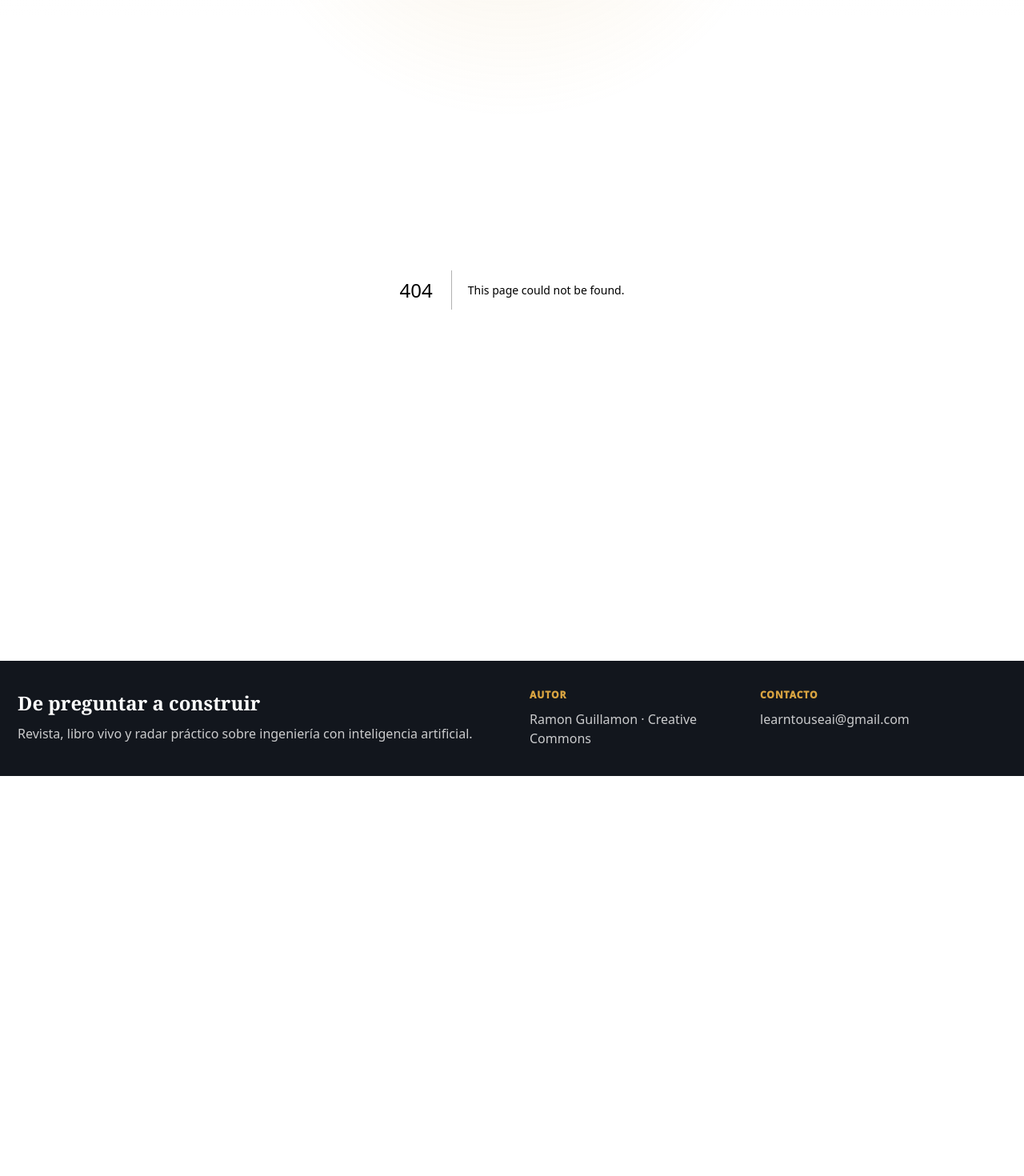
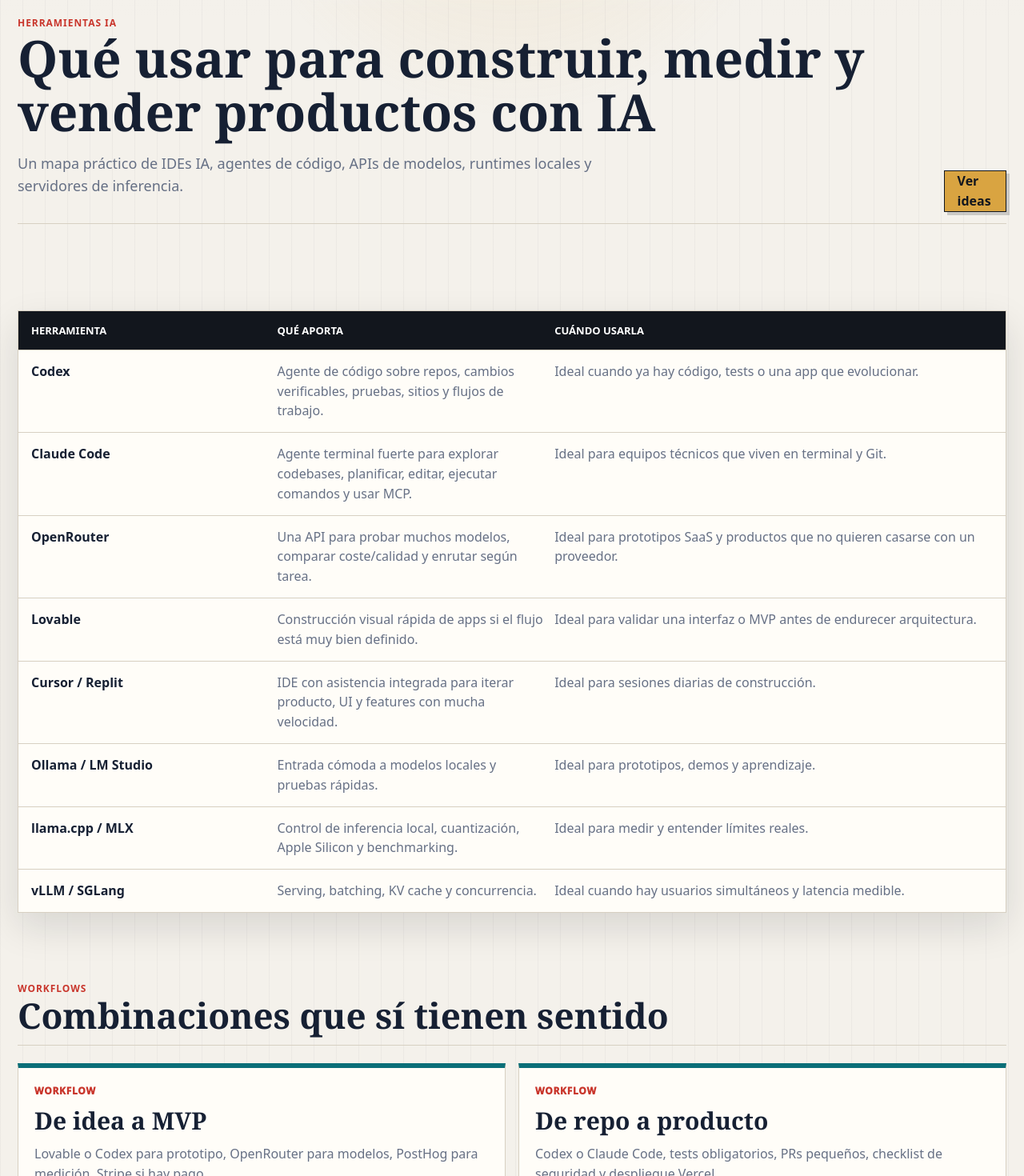
Before and after one commit to raym33/ingenieria-practica-practica-con-inteligencia-artificial, a Next.js app in the folder site/: page /herramientas-ia in a window 1280 px wide. Before the commit this address had no page. Shown: the part 201-1671 px from the top of the page at 80% size. Before the commit the page ends 1171 px from the top, so only its background shows below. Built offline with nearby package versions, Linux system fonts and the light colour scheme.

Commit message:
Add buying guides and AI tools sections

```diff
--- /dev/null
+++ b/site/app/herramientas-ia/page.jsx
@@ -0,0 +1,86 @@
+import Link from "next/link";
+
+export const metadata = {
+  title: "Herramientas IA | De preguntar a construir"
+};
+
+const tools = [
+  ["Codex", "Agente de código sobre repos, cambios verificables, pruebas, sitios y flujos de trabajo.", "Ideal cuando ya hay código, tests o una app que evolucionar."],
+  ["Claude Code", "Agente terminal fuerte para explorar codebases, planificar, editar, ejecutar comandos y usar MCP.", "Ideal para equipos técnicos que viven en terminal y Git."],
+  ["OpenRouter", "Una API para probar muchos modelos, comparar coste/calidad y enrutar según tarea.", "Ideal para prototipos SaaS y productos que no quieren casarse con un proveedor."],
+  ["Lovable", "Construcción visual rápida de apps si el flujo está muy bien definido.", "Ideal para validar una interfaz o MVP antes de endurecer arquitectura."],
+  ["Cursor / Replit", "IDE con asistencia integrada para iterar producto, UI y features con mucha velocidad.", "Ideal para sesiones diarias de construcción."],
+  ["Ollama / LM Studio", "Entrada cómoda a modelos locales y pruebas rápidas.", "Ideal para prototipos, demos y aprendizaje."],
+  ["llama.cpp / MLX", "Control de inferencia local, cuantización, Apple Silicon y benchmarking.", "Ideal para medir y entender límites reales."],
+  ["vLLM / SGLang", "Serving, batching, KV cache y concurrencia.", "Ideal cuando hay usuarios simultáneos y latencia medible."]
+];
+
+const workflows = [
+  {
+    title: "De idea a MVP",
+    steps: "Lovable o Codex para prototipo, OpenRouter para modelos, PostHog para medición, Stripe si hay pago."
+  },
+  {
+    title: "De repo a producto",
+    steps: "Codex o Claude Code, tests obligatorios, PRs pequeños, checklist de seguridad y despliegue Vercel."
+  },
+  {
+    title: "De demo local a servicio",
+    steps: "Ollama/llama.cpp para laboratorio, benchmarks, vLLM/SGLang si hay concurrencia, observabilidad."
+  },
+  {
+    title: "De contenido a radar",
+    steps: "RSS/GitHub/Hugging Face/X/Reddit, clasificación, resumen editorial, fuente y acción sugerida."
+  }
+];
+
+export default function HerramientasIaPage() {
+  return (
+    <main>
+      <section className="section shell compact-section">
+        <div className="section-header">
+          <div>
+            <div className="eyebrow">Herramientas IA</div>
+            <h1>Qué usar para construir, medir y vender productos con IA</h1>
+            <p className="section-lead">
+              Un mapa práctico de IDEs IA, agentes de código, APIs de modelos, runtimes locales y servidores de inferencia.
+            </p>
+          </div>
+          <Link className="button primary" href="/ideas/">Ver ideas</Link>
+        </div>
+      </section>
+
+      <section className="section shell compact-section">
+        <div className="decision-table" role="table" aria-label="Herramientas IA">
+          <div role="row"><strong>Herramienta</strong><strong>Qué aporta</strong><strong>Cuándo usarla</strong></div>
+          {tools.map(([name, value, when]) => (
+            <div role="row" key={name}>
+              <span>{name}</span>
+              <span>{value}</span>
+              <span>{when}</span>
+            </div>
+          ))}
+        </div>
+      </section>
+
+      <section className="section shell compact-section">
+        <div className="section-header">
+          <div>
+            <div className="eyebrow">Workflows</div>
+            <h2>Combinaciones que sí tienen sentido</h2>
+          </div>
+        </div>
+        <div className="article-grid">
+          {workflows.map((workflow) => (
+            <article className="editorial-card" key={workflow.title}>
+              <span>Workflow</span>
+              <h2>{workflow.title}</h2>
+              <p>{workflow.steps}</p>
+              <strong>Salida esperada: algo probado, medido y fácil de enseñar.</strong>
+            </article>
+          ))}
+        </div>
+      </section>
+    </main>
+  );
+}
--- a/site/components/SiteHeader.jsx
+++ b/site/components/SiteHeader.jsx
@@ -35,6 +35,8 @@
           <Link href="/benchmarks/">Benchmarks</Link>
           <Link href="/stack-ia-local/">Stack IA local</Link>
           <Link href="/saas-ia/">SaaS IA</Link>
+          <Link href="/guias-compra/">Guías compra</Link>
+          <Link href="/herramientas-ia/">Herramientas IA</Link>
           <Link href="/biblioteca/">IA aplicada</Link>
           <Link href="/rutas/">Guías</Link>
           <Link href="/leer/09-capitulo-8-hardware-real-para-ia-local/">Hardware</Link>
```
Also changed, not shown: site/app/guias-compra/page.jsx (added, +83 -0 lines), site/app/page.jsx (+10 -0 lines), 1 other file (tests, documents, lock files or other folders).
